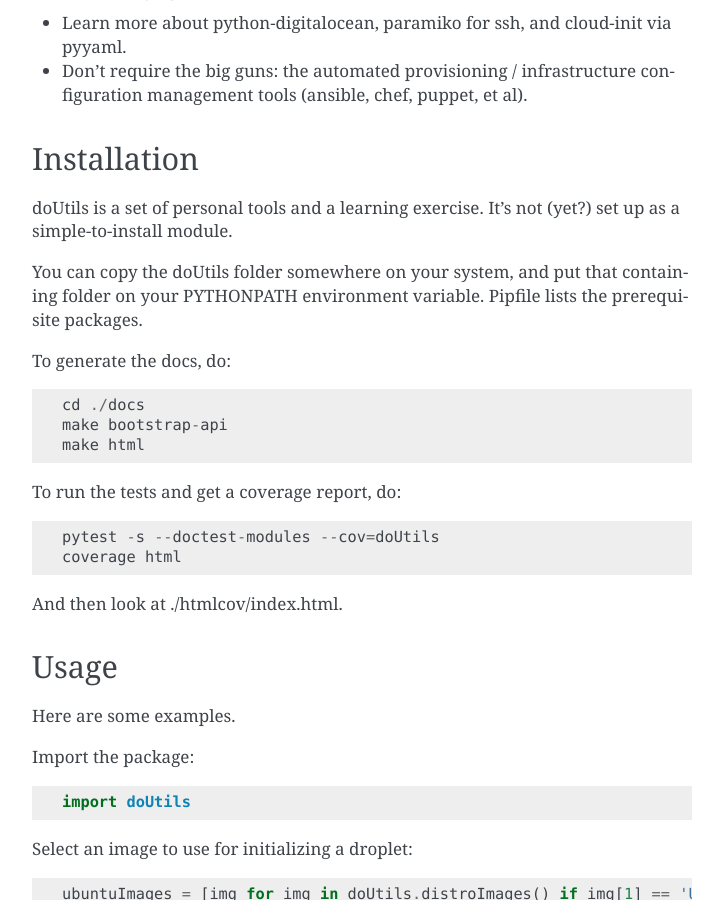
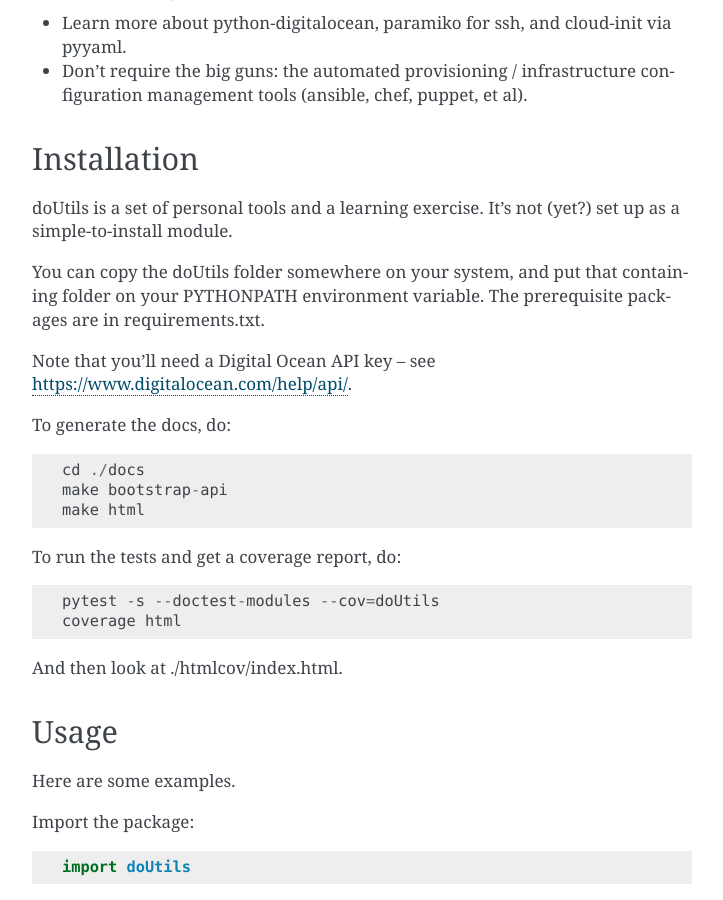
Before and after one commit to jjkimball/doUtils, a Sphinx documentation site: the page built from docs/proj-readme.rst, in a window 1280 px wide and 900 px high, scrolled down 462 px. Shown: the whole window, without its empty margins (388-1111 px from the left). Built offline with Sphinx 7.4.7, drawn with Linux system fonts in a browser that asks for light colours.

Commit message:
some prep for release

```diff
--- a/docs/proj-readme.rst
+++ b/docs/proj-readme.rst
@@ -37,8 +37,10 @@ doUtils is a set of personal tools and a learning exercise. It's
 not (yet?) set up as a simple-to-install module.
 
 You can copy the doUtils folder somewhere on your system, and put that
-containing folder on your PYTHONPATH environment variable. Pipfile
-lists the prerequisite packages.
+containing folder on your PYTHONPATH environment variable.
+The prerequisite packages are in requirements.txt.
+
+Note that you'll need a Digital Ocean API key -- see https://www.digitalocean.com/help/api/.
 
 To generate the docs, do::
 
```
